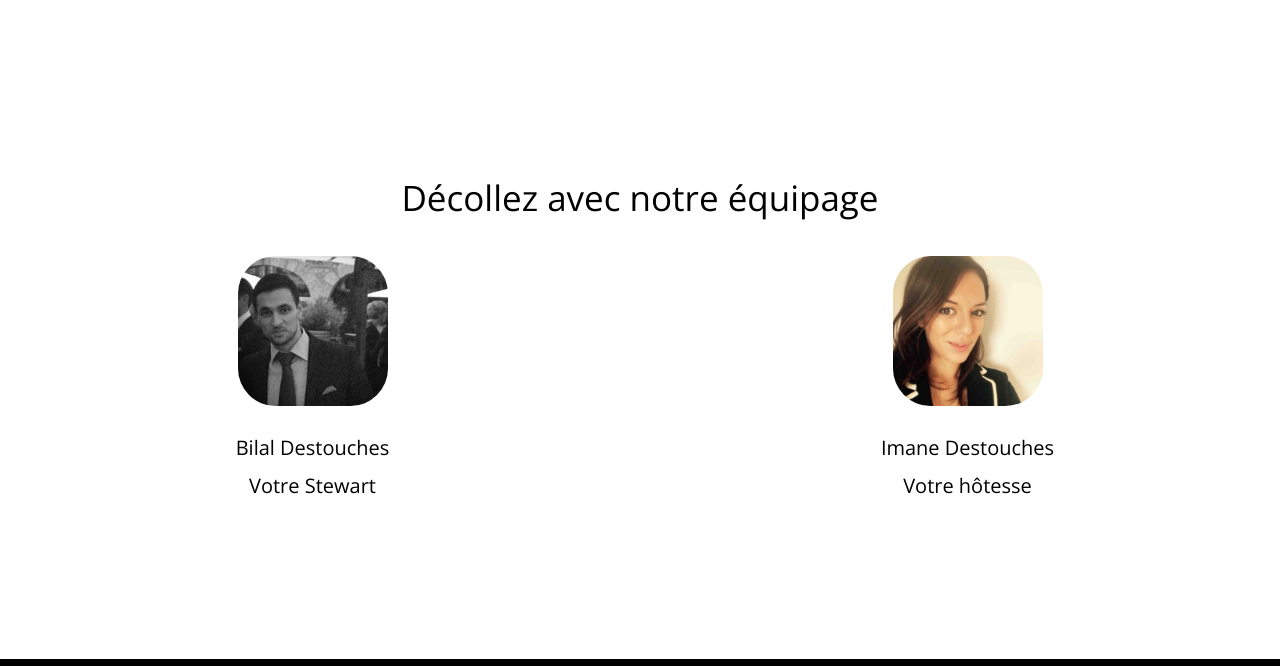
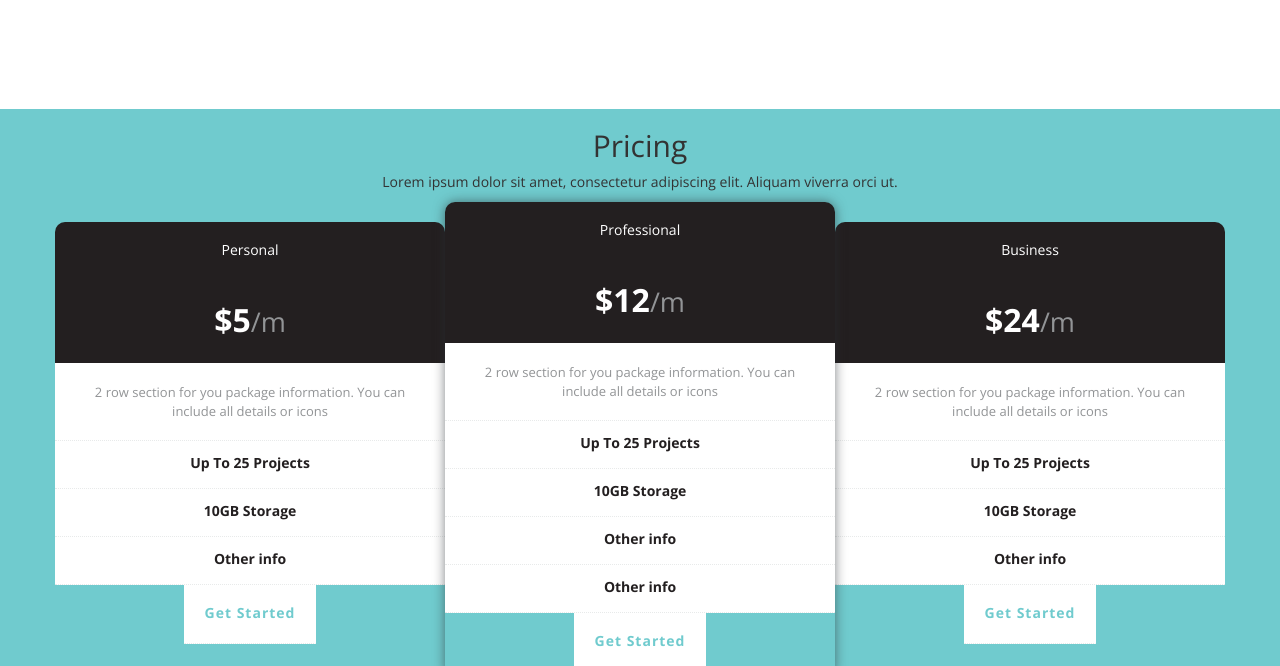
Before and after one commit to LALBI92/MaShare-page, a plain HTML site: page index.html in a window 1280 px wide. Shown: the part 843-1509 px from the top of the page. Drawn offline with nearby package versions, Linux system fonts and the light colour scheme.

Commit message:
with price table V1

```diff
--- a/CSS/style.css
+++ b/CSS/style.css
@@ -81,6 +81,117 @@ h3{
 .navbar-transparent .navbar-brand:focus {
   color: white;
 }
+
+
+#pricing {
+  background: #70cbce;
+}
+
+.pricing-container {
+  padding-left: 0px;
+  padding-right: 0px;
+}
+
+.pricing-table {
+  background: transparent;
+  margin-bottom: 50px;
+  margin-top: 0px;
+  -webkit-transition: all 0.25s ease-in-out;
+  -moz-transition: all 0.25s ease-in-out;
+  -o-transition: all 0.25s ease-in-out;
+  transition: all 0.25s ease-in-out;
+}
+.pricing-table.active {
+  box-shadow: 0px 0px 12px rgba(41,46,50,0.6);
+  position: absolute;
+  margin: auto;
+  z-index: 200;
+  border-top-left-radius: 10px;
+  border-top-right-radius: 10px;
+}
+
+.pricing-table:hover {
+  margin-top: -10px;
+  -webkit-transition: all 0.25s ease-in-out;
+  -moz-transition: all 0.25s ease-in-out;
+  -o-transition: all 0.25s ease-in-out;
+  transition: all 0.25s ease-in-out;
+}
+
+.pricing-table li {
+  padding-left: 20px;
+  padding-right: 20px;
+}
+
+.headline {
+  background: #231f20;
+  color: #FFFFFF;
+  padding: 10px;
+  border-top-left-radius: 10px;
+  border-top-right-radius: 10px;
+}
+
+.price {
+    background: none repeat scroll 0 0 #231f20;
+    color: #FFFFFF;
+    font-size: 32px;
+    font-weight: bold;
+    padding-bottom: 20px;
+    padding-top: 20px;
+}
+
+
+.pricing-table:hover li.price  {
+  background: #303236;
+  -webkit-transition: all 0.85s ease-in-out;
+  -moz-transition: all 0.85s ease-in-out;
+  -o-transition: all 0.85s ease-in-out;
+  transition: all 0.85s ease-in-out;
+}
+
+.price small {
+  font-weight: 300;
+  color: #929496;
+}
+
+.info {
+  padding-top: 20px;
+  padding-bottom: 20px;
+  font-weight: 300;
+  font-size: 13px;
+  color: #929496;
+  background: #ffffff;
+}
+
+.features {
+  color: #231f20;
+  font-weight: bold;
+  padding-top: 12px;
+  padding-bottom: 15px;
+  border-bottom: 1px dotted #E8EAEA;
+  background: #ffffff
+}
+
+.features.first {
+  border-top: 1px dotted #E8EAEA;
+}
+
+.features.last {
+  padding-top: 17px;
+  padding-bottom: 20px;
+}
+
+.features.last a {
+	color: #70cbce;
+	font-size: 14px;
+	letter-spacing: 1px;
+}
+
+.pricing-container .btn {
+    border-radius: 0;
+}
+
+
 #equipe a{
 	text-decoration: none;
 	color: black;
@@ -96,3 +207,4 @@ h3{
 	text-align: center;
 	padding-top: 50px;
 	color: black;
+	text-shadow: 2px 2px 5px rgba(0, 0, 0, 0.5);
--- a/index.html
+++ b/index.html
@@ -87,6 +87,62 @@
 
 <div class="spacer"></div>
 
+<!--Pricing-->
+    <section id="pricing" class="pad-lg">
+      <div class="container">
+        <div class="row margin-40">
+          <div class="col-sm-8 col-sm-offset-2 text-center">
+            <h2 class="white">Pricing</h2>
+            <p class="white">Lorem ipsum dolor sit amet, consectetur adipiscing elit. Aliquam viverra orci ut.</p>
+          </div>
+        </div>
+
+        <div class="row margin-50">
+
+          <div class="col-sm-4 pricing-container wow fadeInUp" data-wow-delay="1s">
+            <br />
+            <ul class="list-unstyled pricing-table text-center">
+              <li class="headline"><h5 class="white">Personal</h5></li>
+              <li class="price"><div class="amount">$5<small>/m</small></div></li>
+              <li class="info">2 row section for you package information. You can include all details or icons</li>
+              <li class="features first">Up To 25 Projects</li>
+              <li class="features">10GB Storage</li>
+              <li class="features">Other info</li>
+              <li class="features last btn btn-secondary btn-wide"><a href="#">Get Started</a></li>
+            </ul>
+          </div>
+
+          <div class="col-sm-4 pricing-container wow fadeInUp" data-wow-delay="0.4s">
+            <ul class="list-unstyled pricing-table active text-center">
+              <li class="headline"><h5 class="white">Professional</h5></li>
+              <li class="price"><div class="amount">$12<small>/m</small></div></li>
+              <li class="info">2 row section for you package information. You can include all details or icons</li>
+              <li class="features first">Up To 25 Projects</li>
+              <li class="features">10GB Storage</li>
+              <li class="features">Other info</li>
+              <li class="features">Other info</li>
+              <li class="features last btn btn-secondary btn-wide"><a href="#">Get Started</a></li>
+            </ul>
+          </div>
+
+          <div class="col-sm-4 pricing-container wow fadeInUp" data-wow-delay="1.3s">
+            <br />
+            <ul class="list-unstyled pricing-table text-center">
+              <li class="headline"><h5 class="white">Business</h5></li>
+              <li class="price"><div class="amount">$24<small>/m</small></div></li>
+              <li class="info">2 row section for you package information. You can include all details or icons</li>
+              <li class="features first">Up To 25 Projects</li>
+              <li class="features">10GB Storage</li>
+              <li class="features">Other info</li>
+              <li class="features last btn btn-secondary btn-wide"><a href="#">Get Started</a></li>
+            </ul>
+          </div>
+
+        </div>
+
+      </div>
+    </section>
+
 <div id="equipe">
   <div class="row text-center">
 
```
